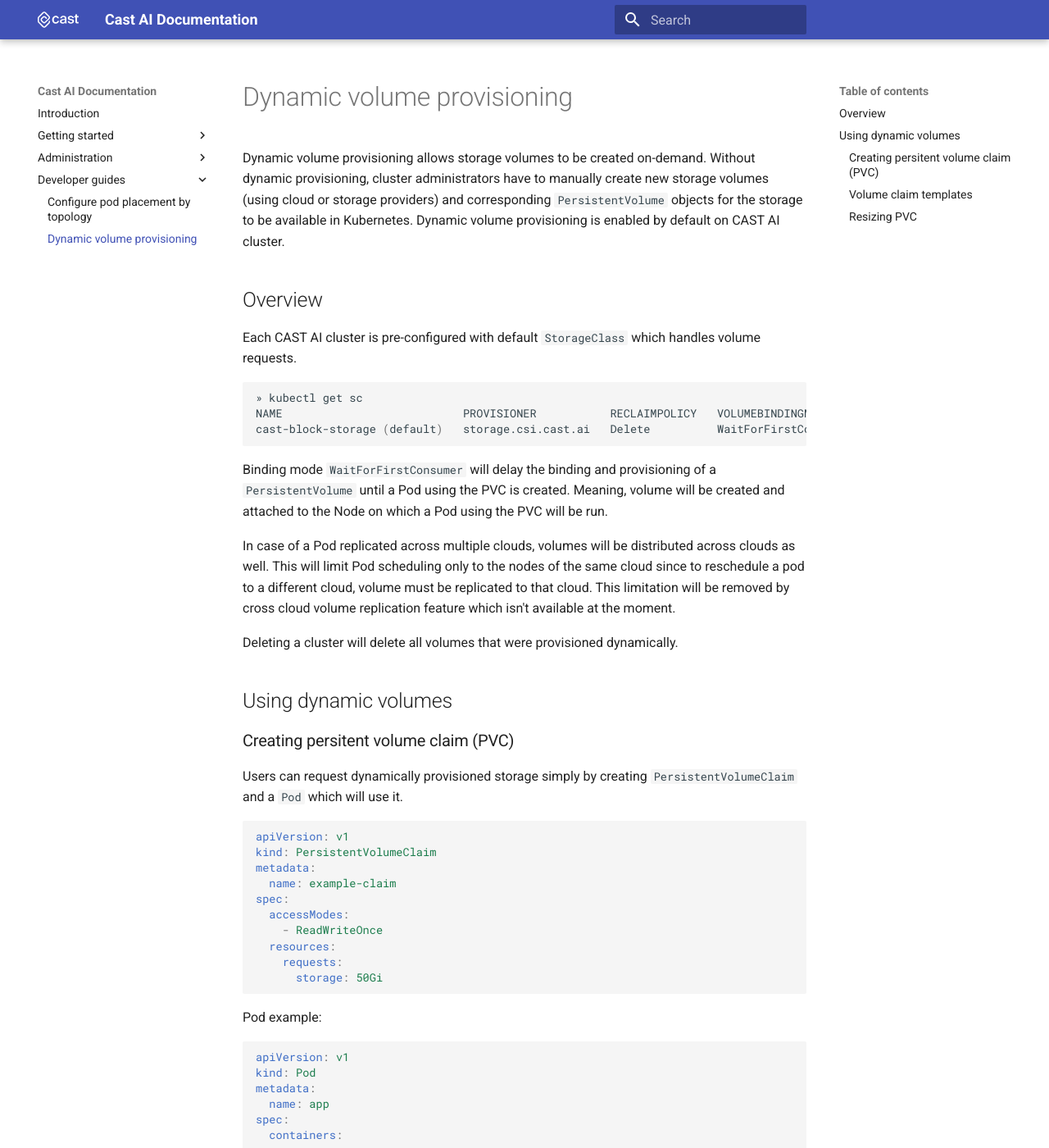
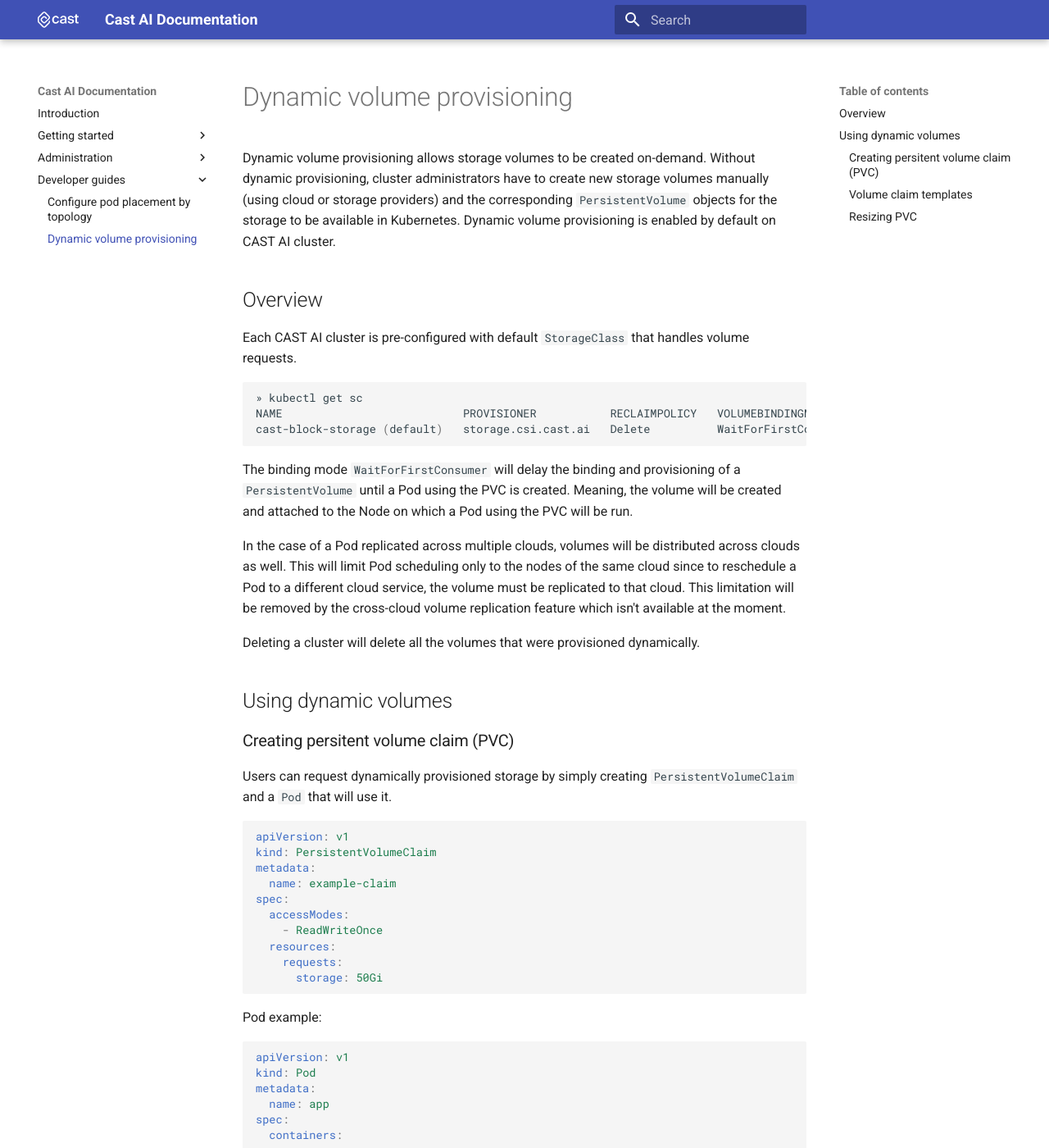
Before and after one commit to castai/docs, an MkDocs documentation site: the page built from docs/guides/volumes.md, in a window 1280 px wide and 1400 px high. Shown: the whole window at 82% size. Built offline with MkDocs 1.6.1 and Material for MkDocs 9.7.7, drawn with Linux system fonts in a browser that asks for light colours; some of the changed text lies outside the part shown.

Commit message:
Update volumes.md

````diff
--- a/docs/guides/volumes.md
+++ b/docs/guides/volumes.md
@@ -1,28 +1,27 @@
 Dynamic volume provisioning allows storage volumes to be created on-demand.
-Without dynamic provisioning, cluster administrators have to manually create new storage volumes (using cloud or storage providers) and corresponding
-`PersistentVolume` objects for the storage to be available in Kubernetes. Dynamic volume provisioning is
-enabled by default on CAST AI cluster.
+Without dynamic provisioning, cluster administrators have to create new storage volumes manually (using cloud or storage providers) and the corresponding
+`PersistentVolume` objects for the storage to be available in Kubernetes. Dynamic volume provisioning is enabled by default on CAST AI cluster.
 
 ## Overview
-Each CAST AI cluster is pre-configured with default `StorageClass` which handles volume requests.
+Each CAST AI cluster is pre-configured with default `StorageClass` that handles volume requests.
 ```shell
 » kubectl get sc
 NAME                           PROVISIONER           RECLAIMPOLICY   VOLUMEBINDINGMODE      ALLOWVOLUMEEXPANSION   AGE
 cast-block-storage (default)   storage.csi.cast.ai   Delete          WaitForFirstConsumer   true                   2m18s
 ```
-Binding mode `WaitForFirstConsumer` will delay the binding and provisioning of a `PersistentVolume` until a Pod using the PVC is created.
-Meaning, volume will be created and attached to the Node on which a Pod using the PVC will be run.
+The binding mode `WaitForFirstConsumer` will delay the binding and provisioning of a `PersistentVolume` until a Pod using the PVC is created.
+Meaning, the volume will be created and attached to the Node on which a Pod using the PVC will be run.
 
-In case of a Pod replicated across multiple clouds, volumes will be distributed across clouds as well.
-This will limit Pod scheduling only to the nodes of the same cloud since to reschedule a pod to a different cloud,
-volume must be replicated to that cloud. This limitation will be removed by cross cloud volume replication feature which isn't available
+In the case of a Pod replicated across multiple clouds, volumes will be distributed across clouds as well.
+This will limit Pod scheduling only to the nodes of the same cloud since to reschedule a Pod to a different cloud service,
+the volume must be replicated to that cloud. This limitation will be removed by the cross-cloud volume replication feature which isn't available
 at the moment.
 
-Deleting a cluster will delete all volumes that were provisioned dynamically.
+Deleting a cluster will delete all the volumes that were provisioned dynamically.
 
 ## Using dynamic volumes
 ### Creating persitent volume claim (PVC)
-Users can request dynamically provisioned storage simply by creating `PersistentVolumeClaim` and a `Pod` which will use it.
+Users can request dynamically provisioned storage by simply creating `PersistentVolumeClaim` and a `Pod` that will use it.
 ```yaml
 apiVersion: v1
 kind: PersistentVolumeClaim
@@ -123,7 +122,7 @@
 
 ### Resizing PVC
 Any PVC created using `cast-block-storage` `StorageClass` can be edited to request more space.
-Kubernetes will interpret a change to the storage field as a request for more space, this will trigger automatic volume resizing.
+Kubernetes will interpret a change to the storage field as a request for more space. This will trigger automatic volume resizing.
 
 ```shell
 » kubectl edit pvc www-web-0
````
Also changed, not shown: other parts of docs/guides/volumes.md (+1 -1 lines).
